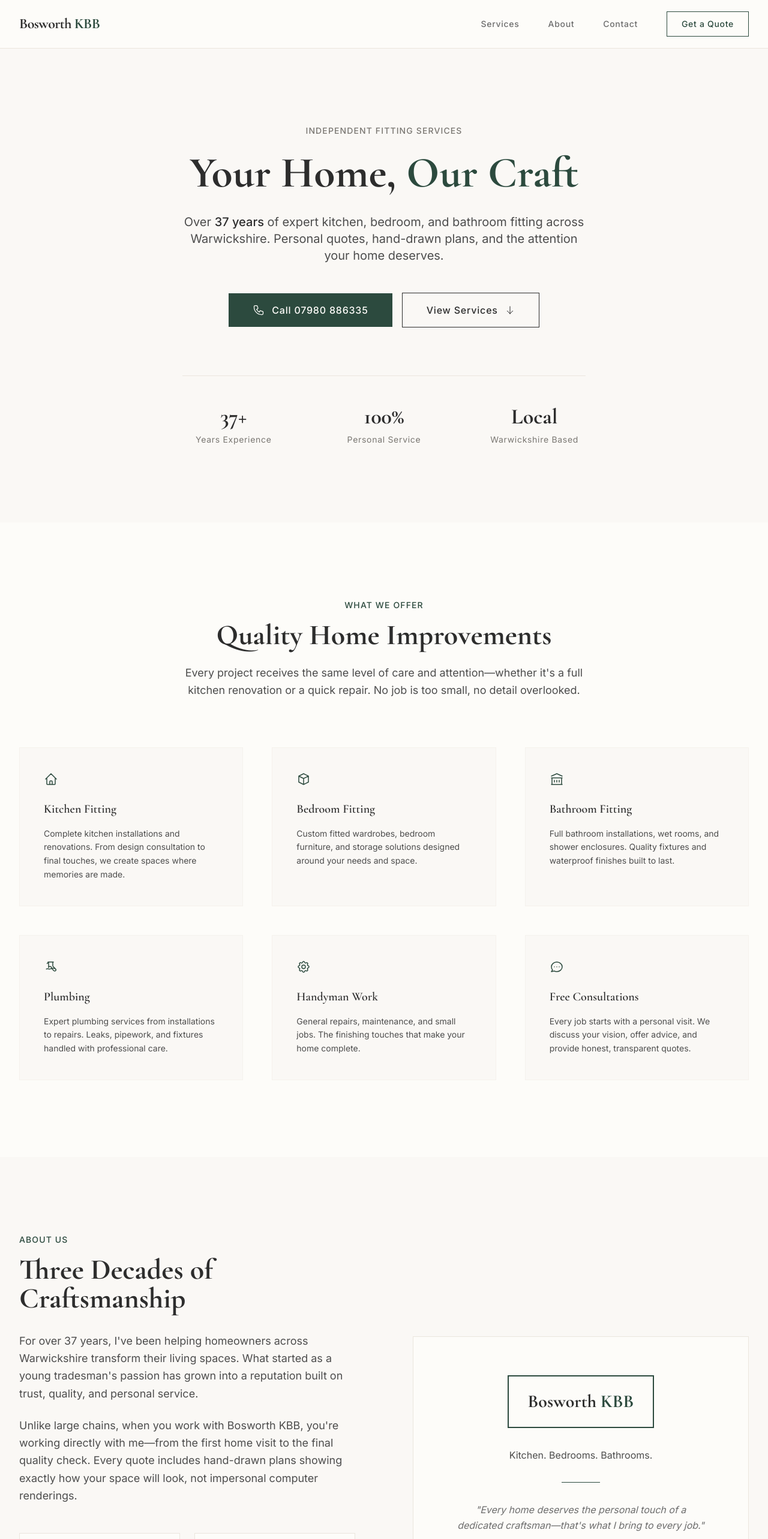
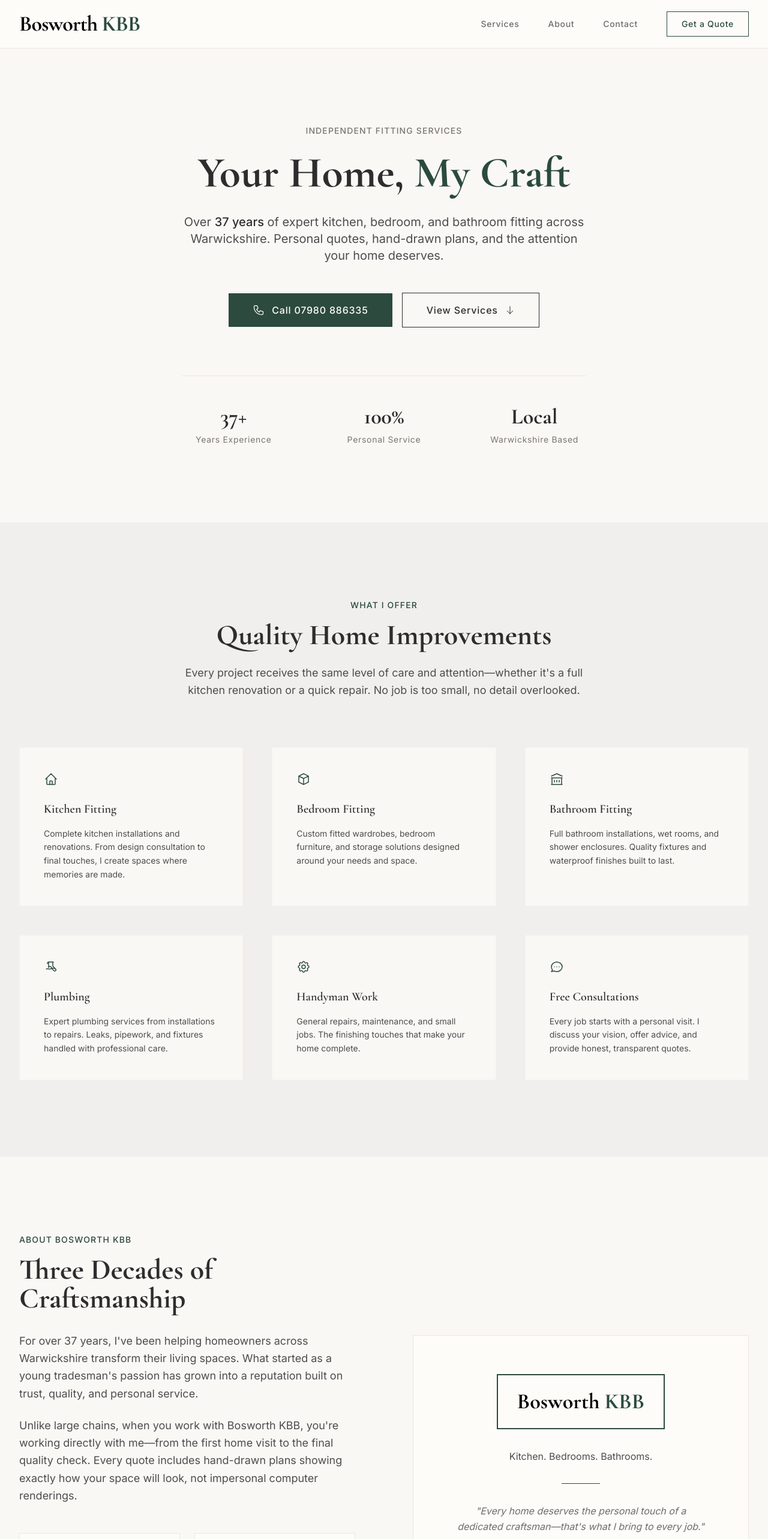
Before and after one commit to coxy7101/Bosworth-KBB, a React (Vite) app: page / in a window 1280 px wide. Shown: the top 2566 px of the page at 60% size. Built offline with nearby package versions, Linux system fonts and the light colour scheme.

Commit message:
Update styling and copy

```diff
--- a/src/App.tsx
+++ b/src/App.tsx
@@ -18,7 +18,7 @@ function App() {
         <div className="max-w-7xl mx-auto px-6 lg:px-8">
           <div className="flex justify-between items-center h-20">
             <button onClick={() => scrollToSection('hero')} className="flex items-center">
-              <span className="font-serif font-bold text-2xl text-charcoal tracking-tight">
+              <span className="font-serif font-bold text-3xl md:text-4xl text-black tracking-tight">
                 Bosworth <span className="text-accent">KBB</span>
               </span>
             </button>
@@ -93,7 +93,7 @@ function App() {
 
             <h1 className="font-serif font-bold text-4xl sm:text-5xl md:text-6xl lg:text-7xl text-charcoal leading-tight mb-8">
               Your Home,{' '}
-              <span className="text-accent">Our Craft</span>
+              <span className="text-accent">My Craft</span>
             </h1>
 
             <p className="text-lg md:text-xl text-charcoal-light leading-relaxed mb-12 max-w-2xl mx-auto">
@@ -143,11 +143,11 @@ function App() {
       </section>
 
       {/* Services Section */}
-      <section id="services" className="py-24 md:py-32 bg-cream-50">
+      <section id="services" className="py-24 md:py-32 bg-warmgray">
         <div className="max-w-7xl mx-auto px-6 lg:px-8">
           <div className="max-w-2xl mx-auto text-center mb-20">
             <p className="text-accent font-medium tracking-wider text-sm uppercase mb-4">
-              What We Offer
+              What I Offer
             </p>
             <h2 className="font-serif font-bold text-3xl md:text-4xl lg:text-5xl text-charcoal leading-tight mb-6">
               Quality Home Improvements
@@ -162,7 +162,7 @@ function App() {
             {[
               {
                 title: 'Kitchen Fitting',
-                description: 'Complete kitchen installations and renovations. From design consultation to final touches, we create spaces where memories are made.',
+                description: 'Complete kitchen installations and renovations. From design consultation to final touches, I create spaces where memories are made.',
                 icon: (
                   <svg className="w-6 h-6" fill="none" stroke="currentColor" viewBox="0 0 24 24">
                     <path strokeLinecap="round" strokeLinejoin="round" strokeWidth={1.5} d="M3 12l2-2m0 0l7-7 7 7M5 10v10a1 1 0 001 1h3m10-11l2 2m-2-2v10a1 1 0 01-1 1h-3m-6 0a1 1 0 001-1v-4a1 1 0 011-1h2a1 1 0 011 1v4a1 1 0 001 1m-6 0h6" />
@@ -208,7 +208,7 @@ function App() {
               },
               {
                 title: 'Free Consultations',
-                description: 'Every job starts with a personal visit. We discuss your vision, offer advice, and provide honest, transparent quotes.',
+                description: 'Every job starts with a personal visit. I discuss your vision, offer advice, and provide honest, transparent quotes.',
                 icon: (
                   <svg className="w-6 h-6" fill="none" stroke="currentColor" viewBox="0 0 24 24">
                     <path strokeLinecap="round" strokeLinejoin="round" strokeWidth={1.5} d="M8 12h.01M12 12h.01M16 12h.01M21 12c0 4.418-4.03 8-9 8a9.863 9.863 0 01-4.255-.949L3 20l1.939-2.879C3.37 15.639 3 13.874 3 12c0-4.418 4.03-8 9-8s9 3.582 9 8z" />
@@ -237,7 +237,7 @@ function App() {
           <div className="grid lg:grid-cols-2 gap-16 lg:gap-24 items-center">
             <div>
               <p className="text-accent font-medium tracking-wider text-sm uppercase mb-4">
-                About Us
+                About Bosworth KBB
               </p>
               <h2 className="font-serif font-bold text-3xl md:text-4xl lg:text-5xl text-charcoal leading-tight mb-8">
                 Three Decades of Craftsmanship
@@ -273,7 +273,7 @@ function App() {
             <div className="bg-cream-50 border border-cream-300 p-12 lg:p-16">
               <div className="text-center">
                 <div className="inline-block border-2 border-accent px-8 py-6 mb-8">
-                  <span className="font-serif font-bold text-3xl text-charcoal">
+                  <span className="font-serif font-bold text-4xl text-black">
                     Bosworth <span className="text-accent">KBB</span>
                   </span>
                 </div>
@@ -291,11 +291,11 @@ function App() {
       </section>
 
       {/* Why Choose Us Section */}
-      <section className="py-24 md:py-32 bg-cream-50">
+      <section className="py-24 md:py-32 bg-warmgray">
         <div className="max-w-7xl mx-auto px-6 lg:px-8">
           <div className="max-w-2xl mx-auto text-center mb-20">
             <p className="text-terracotta font-medium tracking-wider text-sm uppercase mb-4">
-              Why Choose Us
+              Why Choose Bosworth KBB
             </p>
             <h2 className="font-serif font-bold text-3xl md:text-4xl lg:text-5xl text-charcoal leading-tight">
               The Big Chains Can't Match This
@@ -537,7 +537,7 @@ function App() {
         <div className="max-w-7xl mx-auto px-6 lg:px-8">
           <div className="flex flex-col md:flex-row justify-between items-start md:items-center mb-12">
             <div className="mb-8 md:mb-0">
-              <span className="font-serif font-bold text-2xl text-cream-50">
+              <span className="font-serif font-bold text-3xl md:text-4xl text-cream-50">
                 Bosworth <span className="text-accent">KBB</span>
               </span>
               <p className="text-stone-light text-sm mt-2">
--- a/tailwind.config.js
+++ b/tailwind.config.js
@@ -4,6 +4,7 @@ export default {
   theme: {
     extend: {
       colors: {
+        warmgray: '#F0EFED',
         cream: {
           50: '#fdfcf9',
           100: '#FAF8F5',
```
Also changed, not shown: 4 other files (tests, documents, lock files or other folders).
